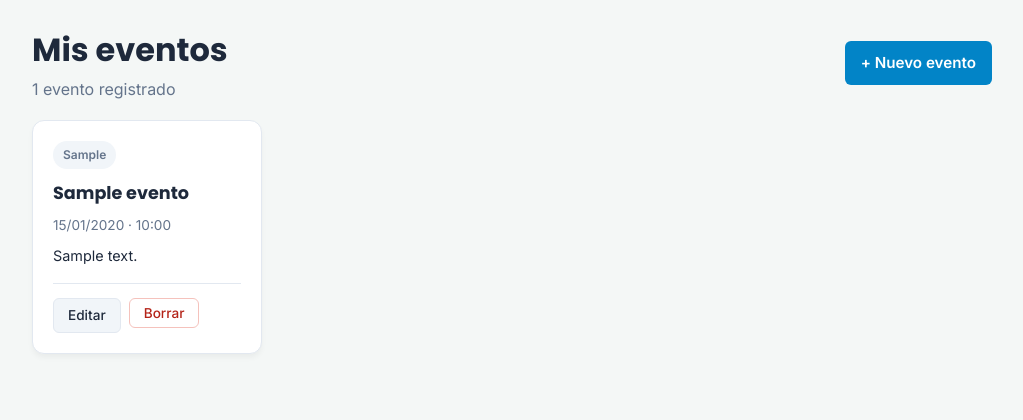
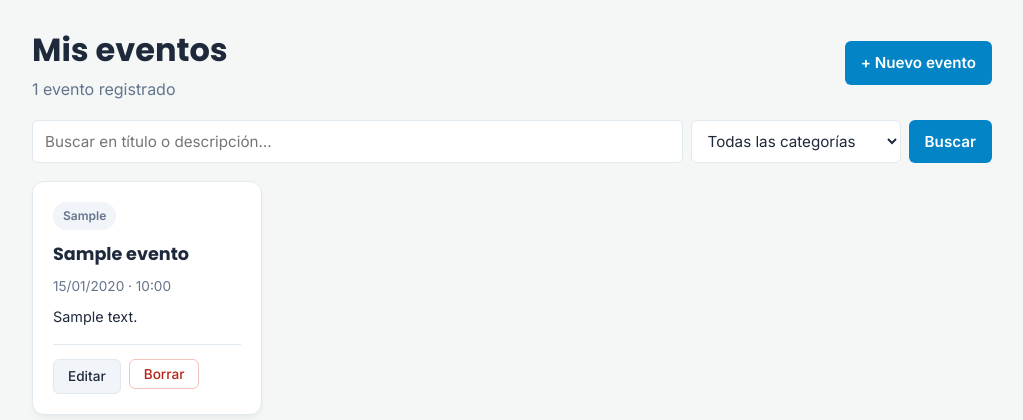
Before and after one commit to Azarkn/agendaweb, a PHP site: page / in a window 1280 px wide. Shown: the part 71-491 px from the top of the page, without its empty margins (128-1151 px from the left). Run offline with PHP 8.4, Linux system fonts and the light colour scheme; the visitor is signed in with stand-in values (Sample User, id 1); tables that the repository leaves empty hold one stand-in row (values such as "Sample post"); a stand-in replaces the project's code that opens the database connection.

Commit message:
P9: busqueda por texto y categoria, solo en mis eventos

```diff
--- a/estilos.css
+++ b/estilos.css
@@ -245,3 +245,28 @@ main.contenedor {
     font-size: 0.85rem;
     color: #B42318;
 }
+
+/* ── Buscador (P9) ── */
+.buscador {
+    display: flex;
+    flex-wrap: wrap;
+    gap: 8px;
+    margin: 0 0 18px;
+}
+
+.buscador .form-input,
+.buscador .form-select {
+    padding: 10px 12px;
+    border: 1px solid var(--borde);
+    border-radius: 6px;
+    background: var(--superficie);
+    color: var(--texto-principal);
+    font-family: var(--fuente-cuerpo);
+    font-size: 0.95rem;
+}
+
+.buscador .form-input  { flex: 1 1 220px; width: auto; }
+.buscador .form-select { flex: 0 1 210px; width: auto; }
+
+.buscador .btn-primary { border: none; cursor: pointer; }
+.buscador .btn-secondary { align-self: center; }
--- a/index.php
+++ b/index.php
@@ -3,13 +3,38 @@ require __DIR__ . '/partes/sesion.php';
 require_once 'conexion.php';
 require_once 'funciones.php';
 
-$stmt = $mysqli->prepare(
-    'SELECT id, titulo, fecha, hora, categoria, descripcion
-       FROM eventos
-      WHERE usuario_id = ?
-      ORDER BY fecha ASC, hora ASC'
-);
-$stmt->bind_param('i', $usuarioId);
+// ── Lo que se busca (GET) ──
+$q = mb_substr(trim($_GET['q'] ?? ''), 0, 60);
+$categoriaSel = $_GET['categoria'] ?? '';
+if (!is_string($categoriaSel) || !array_key_exists($categoriaSel, CATEGORIAS)) {
+    $categoriaSel = '';                       // categoría inventada = todas
+}
+$buscando = ($q !== '' || $categoriaSel !== '');
+
+// ── Consulta armada por piezas ──
+$condiciones = ['usuario_id = ?'];            // SIEMPRE: solo mis eventos
+$tipos       = 'i';
+$valores     = [$usuarioId];
+
+if ($q !== '') {
+    $patron = '%' . addcslashes($q, '%_\\') . '%';
+    $condiciones[] = '(titulo LIKE ? OR descripcion LIKE ?)';
+    $tipos    .= 'ss';
+    $valores[] = $patron;
+    $valores[] = $patron;
+}
+if ($categoriaSel !== '') {
+    $condiciones[] = 'categoria = ?';
+    $tipos    .= 's';
+    $valores[] = $categoriaSel;
+}
+
+$sql = 'SELECT id, titulo, fecha, hora, categoria, descripcion
+          FROM eventos
+         WHERE ' . implode(' AND ', $condiciones) . '
+         ORDER BY fecha ASC, hora ASC';
+$stmt = $mysqli->prepare($sql);
+$stmt->bind_param($tipos, ...$valores);
 $stmt->execute();
 $eventos = $stmt->get_result()->fetch_all(MYSQLI_ASSOC);
 $stmt->close();
@@ -61,12 +86,43 @@ $total = count($eventos);
         <div class="page__header">
             <div>
                 <h1 class="page__title">Mis eventos</h1>
-                <p class="page__subtitle"><?= $total ?> <?= $total === 1 ? 'evento registrado' : 'eventos registrados' ?></p>
+                <p class="page__subtitle">
+                    <?php if ($buscando): ?>
+                        <?= $total ?> resultado<?= $total === 1 ? '' : 's' ?><?= $q !== '' ? ' para «' . e($q) . '»' : '' ?>
+                    <?php else: ?>
+                        <?= $total ?> <?= $total === 1 ? 'evento registrado' : 'eventos registrados' ?>
+                    <?php endif; ?>
+                </p>
             </div>
             <a href="registrar.php" class="btn-primary">+ Nuevo evento</a>
         </div>
 
-        <?php if ($total > 0): ?>
+        <form class="buscador" method="get" action="index.php" role="search">
+            <input class="form-input" type="search" name="q" value="<?= e($q) ?>" maxlength="60"
+                   placeholder="Buscar en título o descripción…" aria-label="Buscar eventos">
+            <select class="form-select" name="categoria" aria-label="Filtrar por categoría">
+                <option value="">Todas las categorías</option>
+                <?php foreach (CATEGORIAS as $valor => $texto): ?>
+                    <option value="<?= e($valor) ?>"<?= $categoriaSel === $valor ? ' selected' : '' ?>><?= e($texto) ?></option>
+                <?php endforeach; ?>
+            </select>
+            <button type="submit" class="btn-primary">Buscar</button>
+            <?php if ($buscando): ?>
+                <a href="index.php" class="btn-secondary btn-sm">Limpiar</a>
+            <?php endif; ?>
+        </form>
+
+        <?php if ($total === 0 && $buscando): ?>
+        <div class="empty-state">
+            <p>Sin resultados para tu búsqueda.</p>
+            <a href="index.php" class="btn-secondary btn-sm">Ver todos mis eventos</a>
+        </div>
+        <?php elseif ($total === 0): ?>
+        <div class="empty-state">
+            <p>Aún no tienes eventos registrados.</p>
+            <a href="registrar.php" class="btn-primary">Registrar el primero</a>
+        </div>
+        <?php else: ?>
         <section class="card-list">
             <?php foreach ($eventos as $ev):
                 $dt = new DateTime($ev['fecha']);
@@ -95,11 +151,6 @@ $total = count($eventos);
             </article>
             <?php endforeach; ?>
         </section>
-        <?php else: ?>
-        <div class="empty-state">
-            <p>Aún no tienes eventos registrados.</p>
-            <a href="registrar.php" class="btn-primary">Registrar el primero</a>
-        </div>
         <?php endif; ?>
 
     </main>
```
